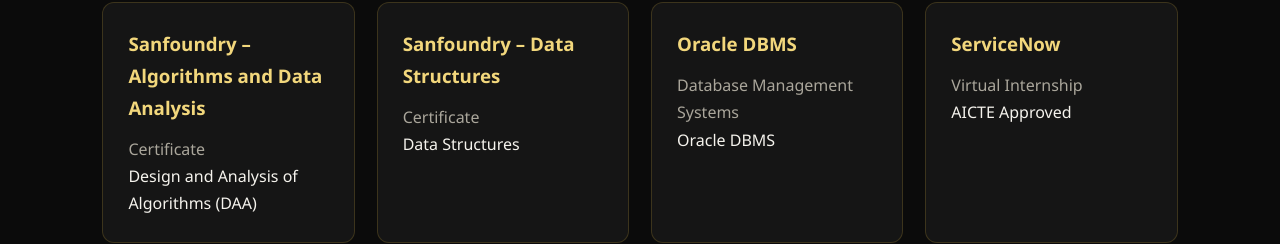
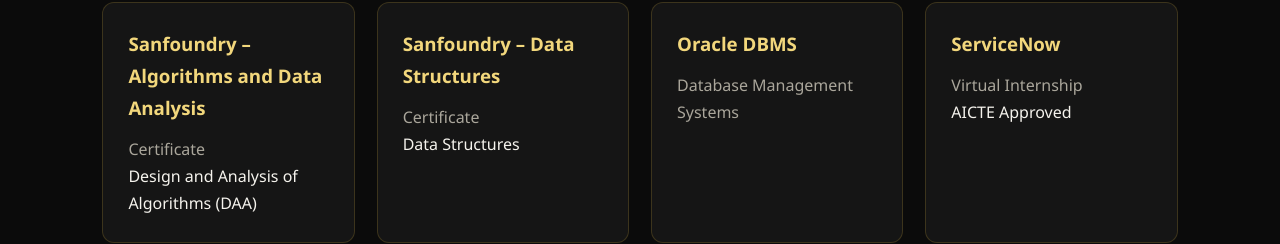
Before and after one commit to Malathi-code/malathi-portfolio, a plain HTML site: page index.html in a window 1280 px wide. Shown: the part 5032-5276 px from the top of the page. Drawn offline with Linux system fonts and the light colour scheme.

Commit message:
Update certifications section

```diff
--- a/index.html
+++ b/index.html
@@ -730,7 +730,6 @@
 
     </section>
 
-<!-- CERTIFICATIONS  -->
 <section class="section certifications" id="certifications">
     <h2>Certifications & Internship</h2>
 
@@ -775,7 +774,6 @@
         <div class="skill-card">
             <h3>Oracle DBMS</h3>
             <p>Database Management Systems</p>
-            <span>Oracle DBMS</span>
         </div>
 
         <div class="skill-card">
@@ -792,6 +790,8 @@
 
     </div>
 </section>
+
+
        <!-- CODING PROFILES -->
 
     <section class="section coding" id="coding-profiles">
```
